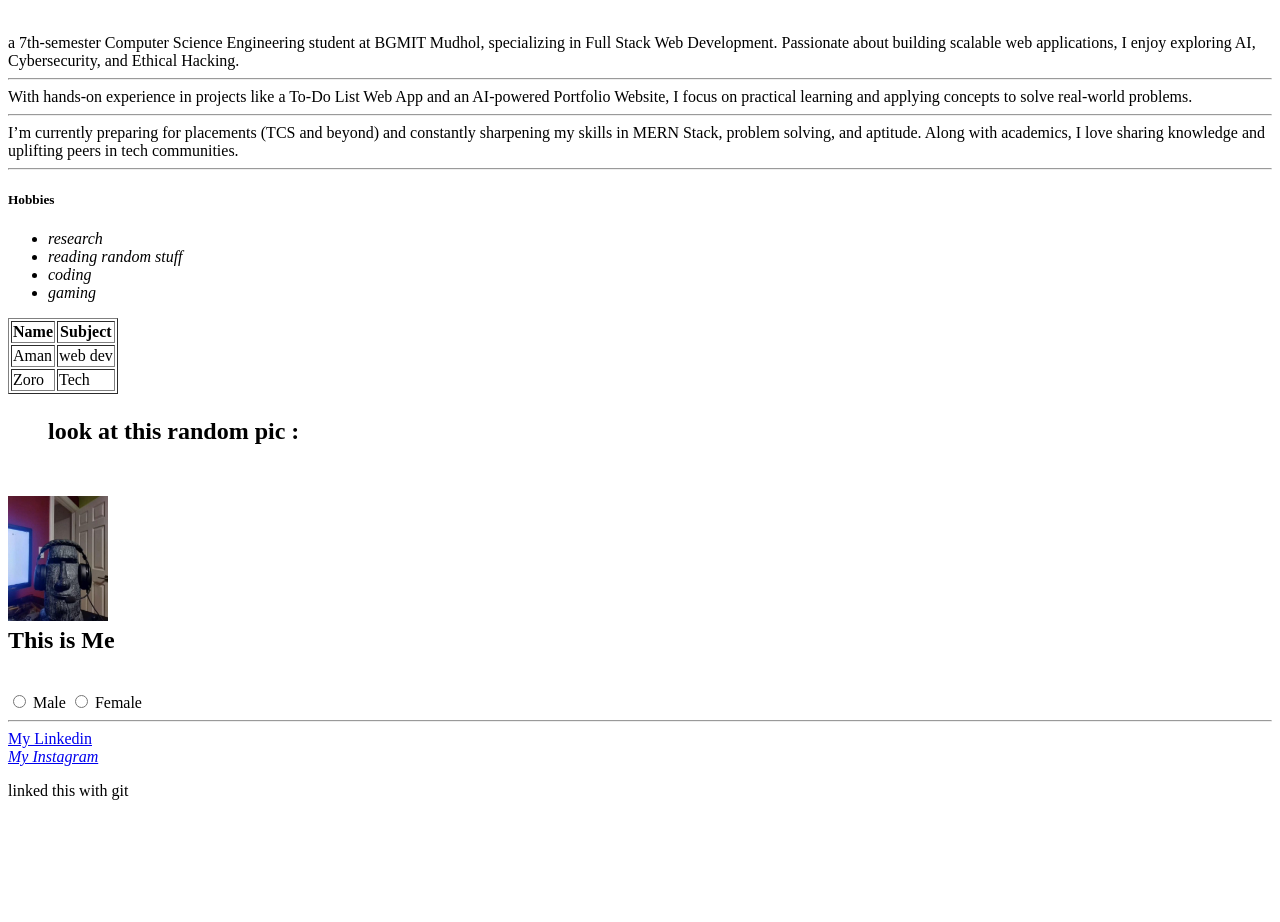
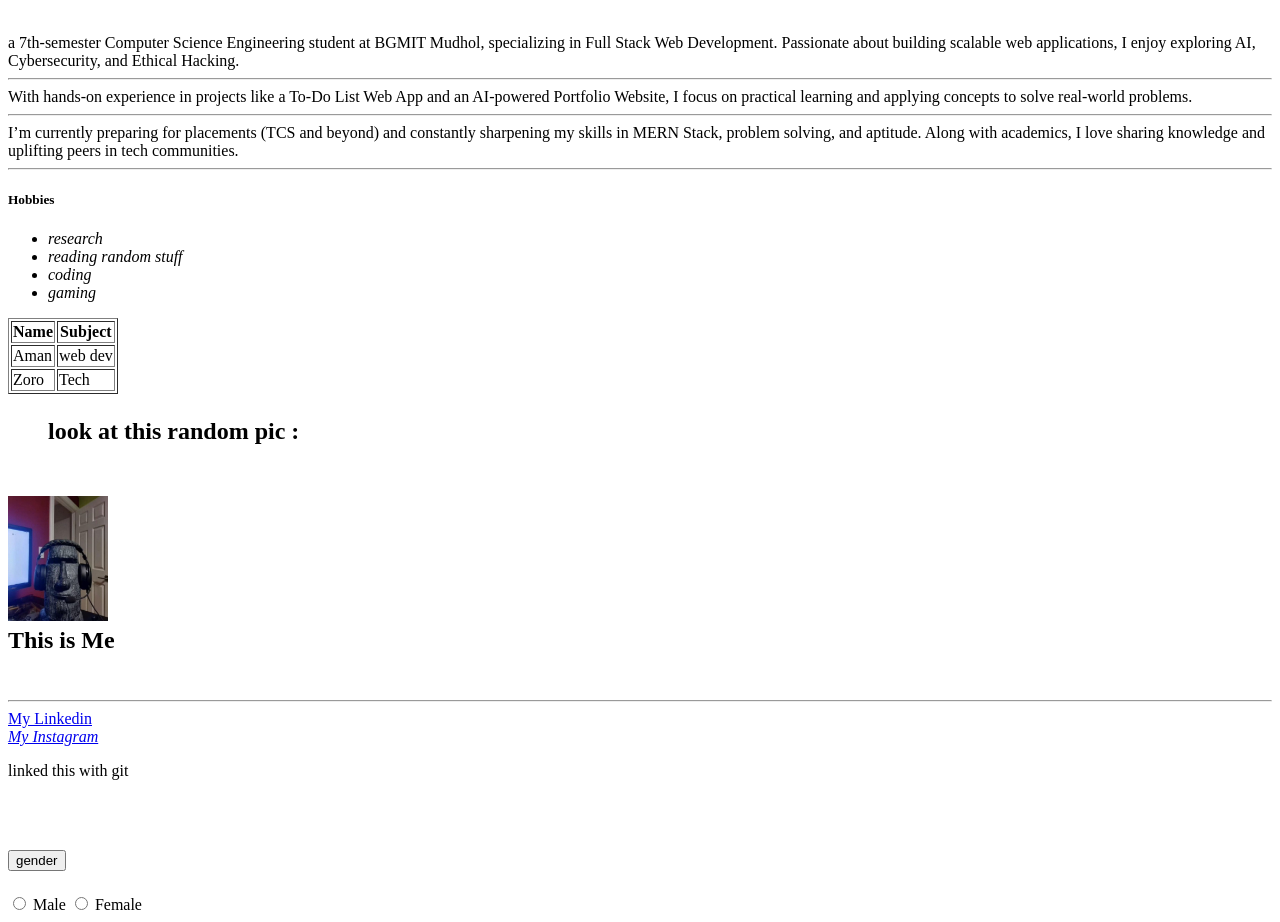
Before and after one commit to amaninamdar67/Hajime-no-ippo, a plain HTML site: page Index.html in a window 1280 px wide. Shown: the part 105-1027 px from the top of the page. Before the commit the page ends 921 px from the top, so only its background shows below. Drawn offline with Linux system fonts and the light colour scheme.

Commit message:
update file with latest changes

```diff
--- a/Index.html
+++ b/Index.html
@@ -45,15 +45,21 @@ I’m currently preparing for placements (TCS and beyond) and constantly sharpen
     <h2> <blockquote> look at this random pic :</blockquote>  <br>
     <img src="2.jpg" width="100" alt="GigaChad" > <br> <b> This is Me </b></h2> <br>
 
-    <form>
-        <input type="radio" name="gender" value="male"> Male
-        <input type="radio" name="female" value="female"> Female
-    </form>
+
     <hr>
+
 
     <a href="https://www.linkedin.com/in/aman-inamdar-450b56305" target="_blank">My Linkedin</a> <br>
     <a href="https://www.instagram.com/amans_network_is_slow?igsh=MTFsNzBidGk3NDg1Yw==" target="_blank"> <em> My Instagram </em> </a>
 
-    <p>linked this with git </p>
+    <p>linked this with git </p><br>
+
+   <h1> <button>gender</button></h1>
+    <!--well this is it-->
+     <form>
+        <input type="radio" name="gender" value="male"> Male
+        <input type="radio" name="female" value="female"> Female
+    </form>
+
 </body>
 </html>
```
